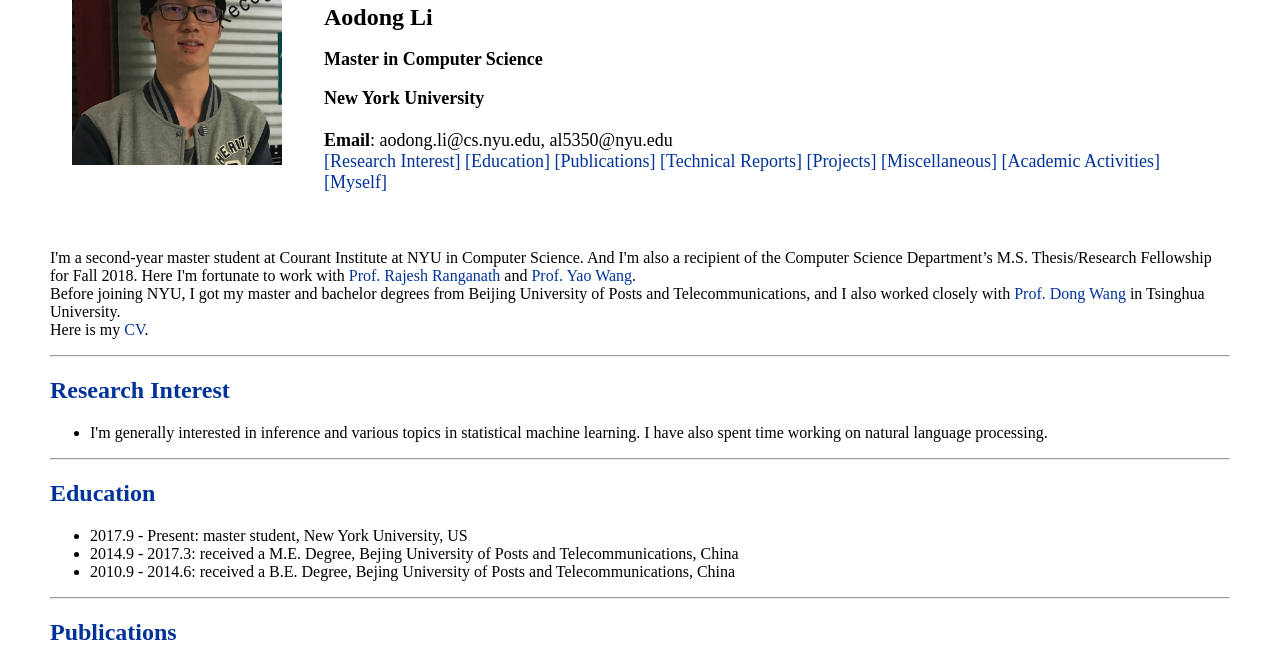
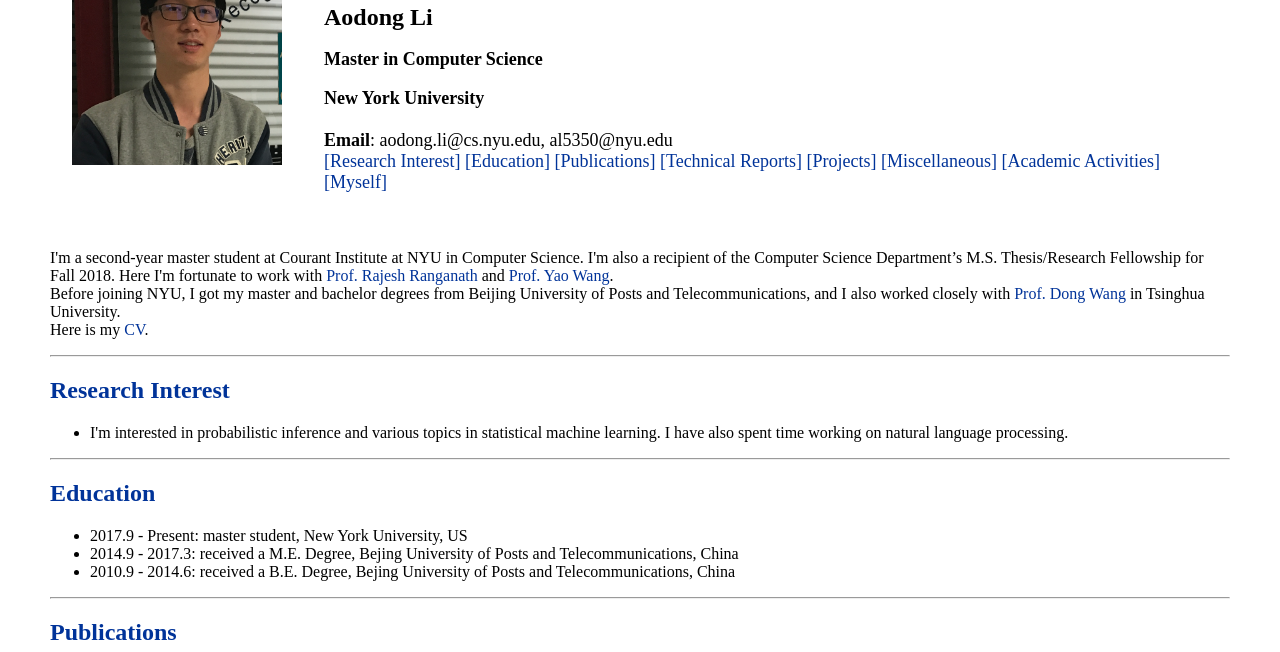
Before and after one commit to aodongli/aodongli.github.io, a plain HTML site: page index.html in a window 1280 px wide. Shown: the part 148-800 px from the top of the page. Drawn offline with Linux system fonts and the light colour scheme.

Commit message:
interest update

```diff
--- a/index.html
+++ b/index.html
@@ -164,7 +164,7 @@
 
 
 <p>
-    I'm a second-year master student at Courant Institute at NYU in Computer Science. And I'm also a recipient of the Computer Science Department’s M.S. Thesis/Research Fellowship for Fall 2018. Here I'm fortunate to work with <a href="https://cims.nyu.edu/~rajeshr/" target="_blank">Prof. Rajesh Ranganath</a> and <a href="http://eeweb.poly.edu/~yao/" target="_blank">Prof. Yao Wang</a>.
+    I'm a second-year master student at Courant Institute at NYU in Computer Science. I'm also a recipient of the Computer Science Department’s M.S. Thesis/Research Fellowship for Fall 2018. Here I'm fortunate to work with <a href="https://cims.nyu.edu/~rajeshr/" target="_blank">Prof. Rajesh Ranganath</a> and <a href="http://eeweb.poly.edu/~yao/" target="_blank">Prof. Yao Wang</a>.
     <br>
     Before joining NYU, I got my master and bachelor degrees from Beijing University of Posts and Telecommunications, and I also worked closely with <a href="http://166.111.134.19:8081/wangd/" target="_blank">Prof. Dong Wang</a> in Tsinghua University.
     <br>
@@ -175,7 +175,7 @@
 <a name="research" class="disabled"><h2> Research Interest </h2></a>
 <ul>
     <li>
-    I'm generally interested in inference and various topics in statistical machine learning. I have also spent time working on natural language processing.
+    I'm interested in probabilistic inference and various topics in statistical machine learning. I have also spent time working on natural language processing.
     </li>
 </ul>
 
```
